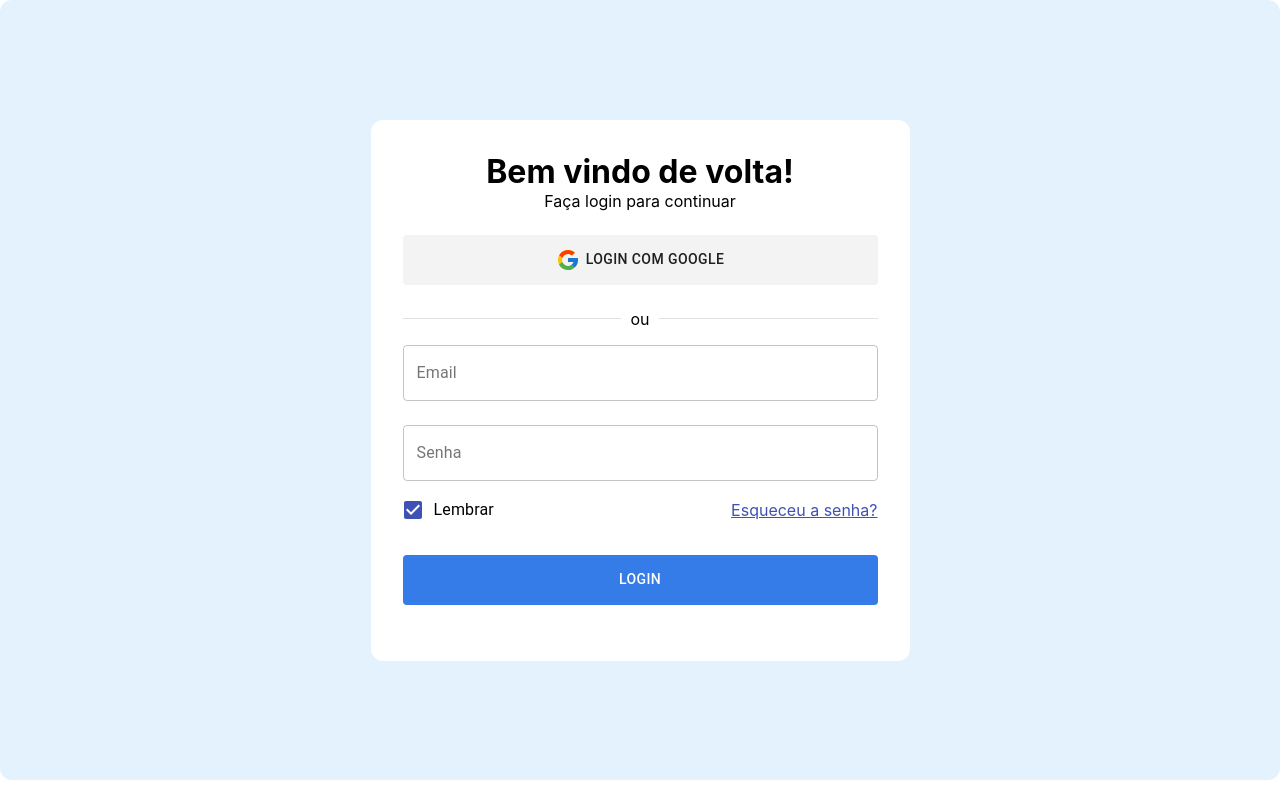
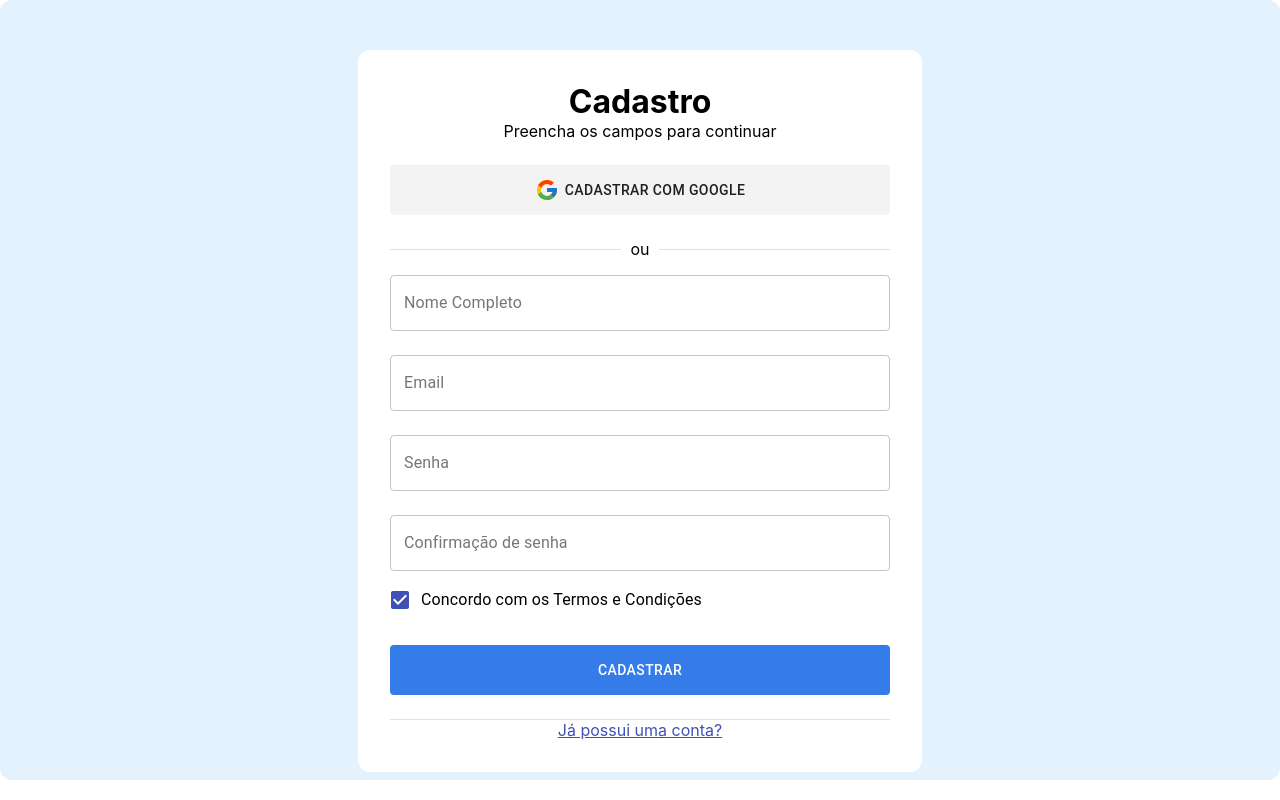
Before and after one commit to lfals/metaMedFront, a React (Create React App) app: page /login in a window 1280 px wide. Built offline with nearby package versions, Linux system fonts and the light colour scheme.

Commit message:
Dashboard para adicionar usuarios

```diff
--- /dev/null
+++ b/src/components/dashboard/user.dashboardAdd.component.js
@@ -0,0 +1,97 @@
+import { Box, Container, Modal } from "@material-ui/core";
+import React, { useState } from "react";
+import { UserAddModal } from '../../components/index'
+import { FiImage, FiArrowRight } from 'react-icons/fi'
+import { TextContainer, Card, ImageContainer, CardParagraphTitle, CardTitle, CardsContainer } from "./style";
+import Table from '@mui/material/Table';
+import TableBody from '@mui/material/TableBody';
+import TableCell from '@mui/material/TableCell';
+import TableContainer from '@mui/material/TableContainer';
+import TableHead from '@mui/material/TableHead';
+import TableRow from '@mui/material/TableRow';
+import Paper from '@mui/material/Paper';
+import Button from '@mui/material/Button';
+
+
+
+
+  const StyleBoxContainer = {
+    position: 'Relative',
+    top: '30%',
+    left: '50%',
+    transform: 'translate(-50%, -50%)',
+    width: 1200,
+    height: 600,
+    bgcolor: 'background.paper',
+    border: 'none',
+    borderRadius: 12,
+
+
+    p: 4,
+  };
+
+
+  const rows = [
+
+  ];
+
+
+
+
+const UserDashboardAdd = () => {
+    const [open, setOpen] = useState(false);
+    const handleOpen = () => setOpen(true);
+    const handleClose = () => setOpen(false);
+
+    return (
+        <>
+
+        <Box sx={StyleBoxContainer}>
+        <TableContainer component={Paper}>
+      <Table sx={{ minWidth: 650 }} aria-label="simple table">
+        <TableHead>
+          <TableRow>
+            <TableCell>ID</TableCell>
+            <TableCell align="right">Nome</TableCell>
+            <TableCell align="right">Email</TableCell>
+            <TableCell align="right">Inscrito em</TableCell>
+          </TableRow>
+        </TableHead>
+        <TableBody>
+          {rows.map((row) => (
+            <TableRow
+              key={row.name}
+              sx={{ '&:last-child td, &:last-child th': { border: 0 } }}
+            >
+              <TableCell component="th" scope="row">
+                {row.name}
+              </TableCell>
+              <TableCell align="right">{row.id}</TableCell>
+              <TableCell align="right">{row.Fullname}</TableCell>
+              <TableCell align="right">{row.email}</TableCell>
+              <TableCell align="right">{row.registerDate}</TableCell>
+            </TableRow>
+          ))}
+        </TableBody>
+      </Table>
+    </TableContainer>
+    <Button variant="contained" addIcon={<addIcon />} onClick={handleOpen}>Adicionar</Button>
+
+        </Box>
+
+
+
+        <Modal
+        open={open}
+        onClose={handleClose}
+        aria-labelledby="modal-modal-title"
+        aria-describedby="modal-modal-description"
+      >
+        <UserAddModal />
+      </Modal>
+        </>
+    )
+
+}
+
+export default UserDashboardAdd
--- a/src/components/index.js
+++ b/src/components/index.js
@@ -3,7 +3,11 @@ import DesktopMenu from './menu/desktop.menu.component'
 import MobileMenu from './menu/mobile.menu.component'
 import AdminDashboard from './dashboard/admin.dashboard.component'
 import UserDashboard from './dashboard/user.dashboard.component'
+import UserDashboardAdd from './dashboard/user.dashboardAdd.component'
 import Container from './container/container.component'
 import UserAddModal from "./modals/user/user.modal.component"
+import Login from "./login/login.component"
+import Register from "./login/register.component"
 
-export { Header, DesktopMenu, MobileMenu, AdminDashboard, Container, UserAddModal, UserDashboard }
+
+export { Header, DesktopMenu, MobileMenu, AdminDashboard, Container, UserAddModal, Register, Login, UserDashboardAdd, UserDashboard }
--- /dev/null
+++ b/src/components/login/login.component.js
@@ -0,0 +1,41 @@
+import React from "react";
+import { Link, FormControlLabel, TextField } from "@material-ui/core";
+import { Container, FormGroup, Box, Checkbox, ButtonGoogle, ButtonLogin } from "./style";
+import { FcGoogle } from 'react-icons/fc';
+
+import Divider from '@mui/material/Divider';
+
+
+
+const Login = () => {
+
+
+    return (
+        <>
+
+            <Container>
+
+                <Box flexDirection="column">
+                    <h1>Bem vindo de volta!</h1>
+                    <p>Faça login para continuar</p>
+                    <ButtonGoogle fullWidth><FcGoogle />Login com Google</ButtonGoogle>
+                    <Divider >
+                        <p>ou</p>
+                    </Divider>
+                    <TextField fullWidth id="email" label="Email" variant="outlined" margin="normal" />
+                    <TextField fullWidth id="password-" label="Senha" type="password" variant="outlined" margin="normal" />
+                    <FormGroup fullWidth>
+                        <FormControlLabel control={<Checkbox defaultChecked color="primary" />} label="Lembrar" />
+                        <Link href="#" underline="always">
+                            {'Esqueceu a senha?'}
+                        </Link>
+                    </FormGroup>
+                    <ButtonLogin fullWidth >Login</ButtonLogin>
+                </Box>
+            </Container>
+        </>
+    )
+
+}
+
+export default Login
--- /dev/null
+++ b/src/components/login/register.component.js
@@ -0,0 +1,44 @@
+import React from "react";
+import { Link, FormControlLabel, TextField } from "@material-ui/core";
+import { Container, FormGroup, Box, Checkbox, ButtonGoogle, ButtonLogin } from "./style";
+import { FcGoogle } from 'react-icons/fc';
+
+import Divider from '@mui/material/Divider';
+
+
+
+const Login = () => {
+
+
+    return (
+        <>
+
+            <Container>
+
+                <Box flexDirection="column">
+                    <h1>Cadastro</h1>
+                    <p>Preencha os campos para continuar</p>
+                    <ButtonGoogle fullWidth><FcGoogle />Cadastrar com Google</ButtonGoogle>
+                    <Divider >
+                        <p>ou</p>
+                    </Divider>
+                    <TextField fullWidth id="name" label="Nome Completo" variant="outlined" margin="normal" />
+                    <TextField fullWidth id="email" label="Email" variant="outlined" margin="normal" />
+                    <TextField fullWidth id="password" label="Senha" type="password" variant="outlined" margin="normal" />
+                    <TextField fullWidth id="password-confirm" label="Confirmação de senha" type="password" variant="outlined" margin="normal" />
+                    <FormGroup fullWidth>
+                        <FormControlLabel control={<Checkbox defaultChecked color="primary" />} label="Concordo com os Termos e Condições" />
+                    </FormGroup>
+                    <ButtonLogin fullWidth >Cadastrar</ButtonLogin>
+                    <Divider />
+                    <Link href="#" underline="always">
+                            {'Já possui uma conta?'}
+                    </Link>
+                </Box>
+            </Container>
+        </>
+    )
+
+}
+
+export default Login
--- /dev/null
+++ b/src/components/login/style.js
@@ -0,0 +1,72 @@
+import styled from "styled-components";
+
+import { Container as CContainer } from '../../components'
+import { Box as MuiBox , Button as MuiButton, TextField as MuiTextField, FormGroup as MuiFormGroup, Checkbox as MuiCheckbox} from '@material-ui/core'
+
+export const Container = styled(CContainer)`
+
+`
+
+
+
+export const Box = styled(MuiBox)`
+
+    padding: 32px;
+    margin: auto;
+    width: 500px;
+    max-height: 90vh;
+    background-color: white;
+
+    justify-content: center;
+    border-radius: 12px;
+    text-align: center;
+
+
+
+
+    button{
+        height: 50px;
+        margin-bottom: 24px;
+        margin-top: 24px;
+
+    }
+
+`
+
+export const ButtonLogin = styled(MuiButton) `
+        background: #357CE8 !important;
+        color: #FFFFFF !important;
+        border-radius: 6px;
+
+`
+
+export const ButtonGoogle = styled(MuiButton) `
+
+       border-radius: 12px;
+       background: #F3F3F3 !important;
+
+       svg {
+        font-size: 24px;
+        margin-right: 6px;
+
+       }
+
+`
+
+export const FormGroup = styled(MuiFormGroup) `
+
+    display: flex;
+    align-items: center ;
+    justify-content: space-between;
+    flex-direction: row !important;
+    width: 100%;
+
+`
+export const Checkbox = styled(MuiCheckbox) `
+
+
+
+`
+
+export const TextField = styled(MuiTextField) `
+`
--- a/src/view/login/login.view.js
+++ b/src/view/login/login.view.js
@@ -1,41 +1,17 @@
 import React from "react";
-import { Link, FormControlLabel, TextField } from "@material-ui/core";
-import { Container, FormGroup, Box, Checkbox, ButtonGoogle, ButtonLogin } from "./style";
-import { FcGoogle } from 'react-icons/fc';
-
-import Divider from '@mui/material/Divider';
+import { Login, Register } from "../../components"
 
 
-
-const Login = () => {
+const LoginUser = () => {
 
 
     return (
         <>
+          <Register />
 
-            <Container>
-
-                <Box flexDirection="column">
-                    <h1>Bem vindo de volta!</h1>
-                    <p>Faça login para continuar</p>
-                    <ButtonGoogle fullWidth><FcGoogle />Login com Google</ButtonGoogle>
-                    <Divider >
-                        <p>ou</p>
-                    </Divider>
-                    <TextField fullWidth id="email" label="Email" variant="outlined" margin="normal" />
-                    <TextField fullWidth id="password-" label="Senha" type="password" variant="outlined" margin="normal" />
-                    <FormGroup fullWidth>
-                        <FormControlLabel control={<Checkbox defaultChecked color="primary" />} label="Lembrar" />
-                        <Link href="#" underline="always">
-                            {'Esqueceu a senha?'}
-                        </Link>
-                    </FormGroup>
-                    <ButtonLogin fullWidth >Login</ButtonLogin>
-                </Box>
-            </Container>
         </>
     )
 
 }
 
-export default Login
+export default LoginUser
--- a/src/view/users/users.view.js
+++ b/src/view/users/users.view.js
@@ -1,6 +1,6 @@
 
 import React from "react";
-import {AdminDashboard, Header, Container, DesktopMenu} from "../../components";
+import {AdminDashboard, UserDashboardAdd, Header, Container, DesktopMenu} from "../../components";
 
 const Users = () => {
     return (
@@ -8,7 +8,7 @@ const Users = () => {
                 <DesktopMenu />
                 <Container>
                         <Header title="Usuários" amount="256"/>
-                        <AdminDashboard title="Usuários"/>
+                        <UserDashboardAdd title="Usuários"/>
                 </Container>
         </>
         )
```
Also changed, not shown: src/components/dashboard/style.js (line endings or trailing spaces).
